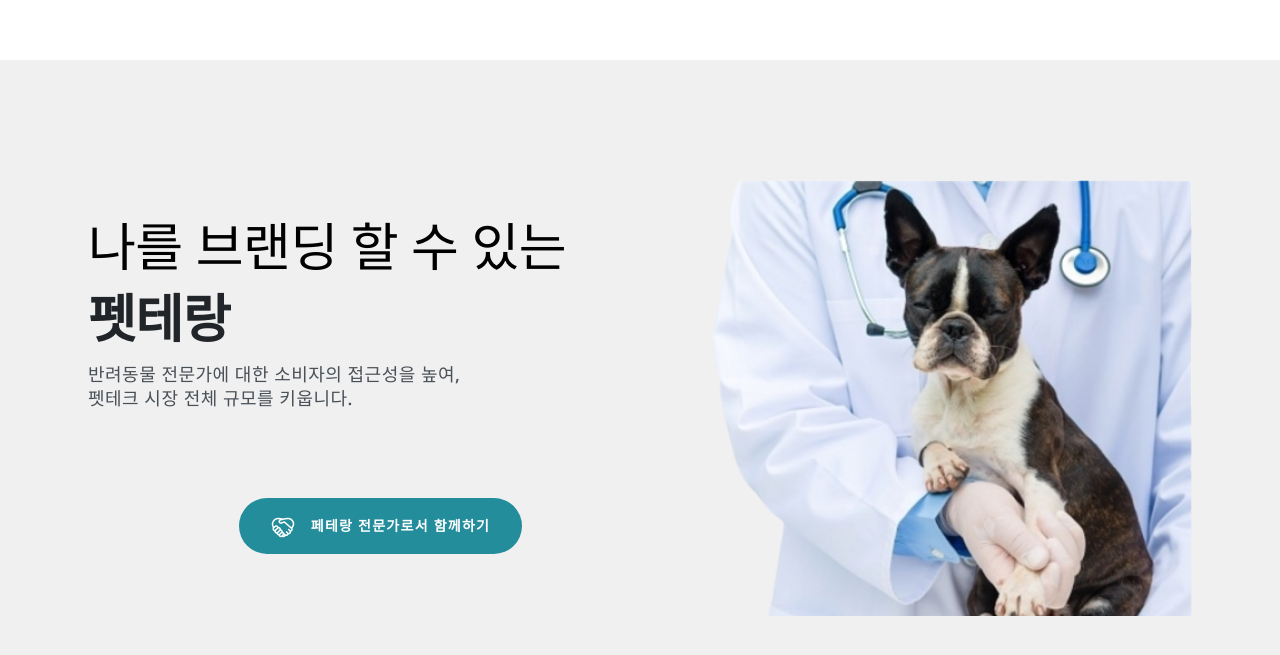
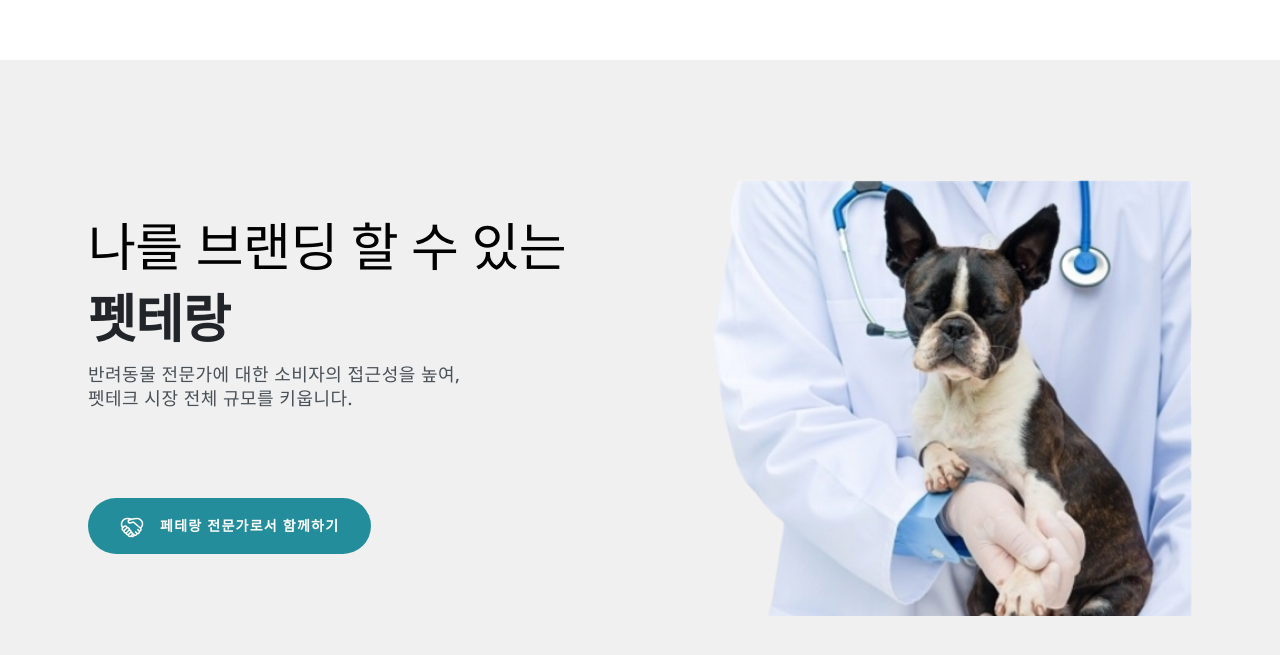
Before and after one commit to chamroro/peteran, a React (Create React App) app: page / in a window 1280 px wide. Shown: the part 1528-2183 px from the top of the page. Built offline with nearby package versions, Linux system fonts and the light colour scheme; no server answers; a web font is replaced by a local one.

Commit message:
button position

```diff
--- a/src/routes/Home.js
+++ b/src/routes/Home.js
@@ -108,7 +108,8 @@ function Home() {
           marginBottom:"88px",
         }}><Text n="b1" text="펫테크 시장 전체 규모를 키웁니다." color="#495057"/></div>
         <button style={{
-          backgroundColor:"#238D9B"}}
+          backgroundColor:"#238D9B",
+        marginLeft: "0px"}}
           className={style.colorButton}>
               <img className={style.buttonIcon} src={ require('../assets/b3.png') }/>
               <Text n="B" text="페테랑 전문가로서 함께하기" color="#fff"/></button>
```
